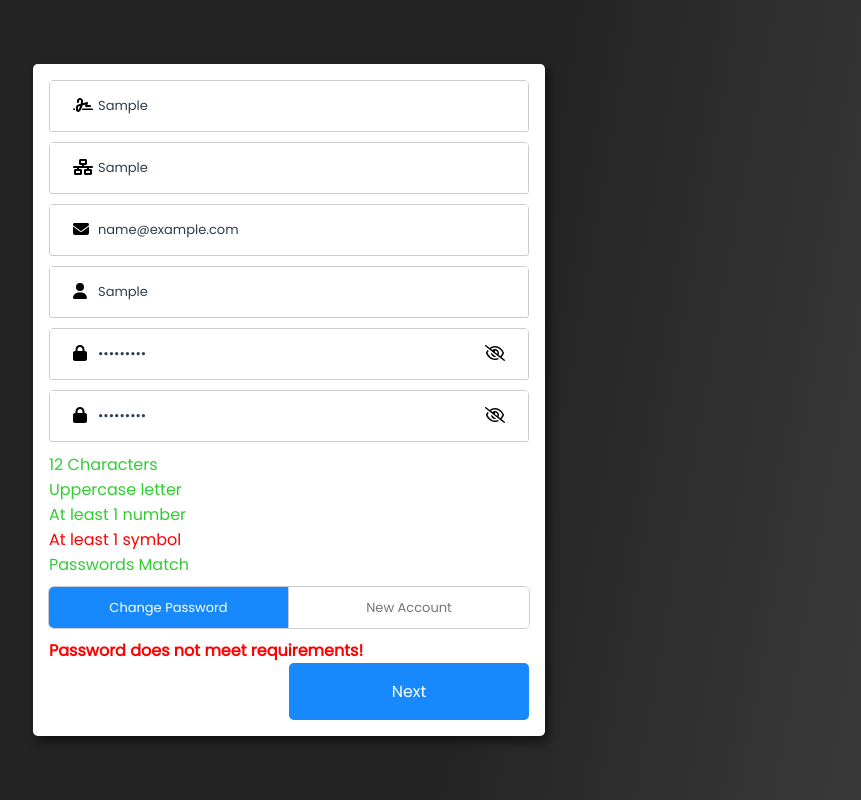
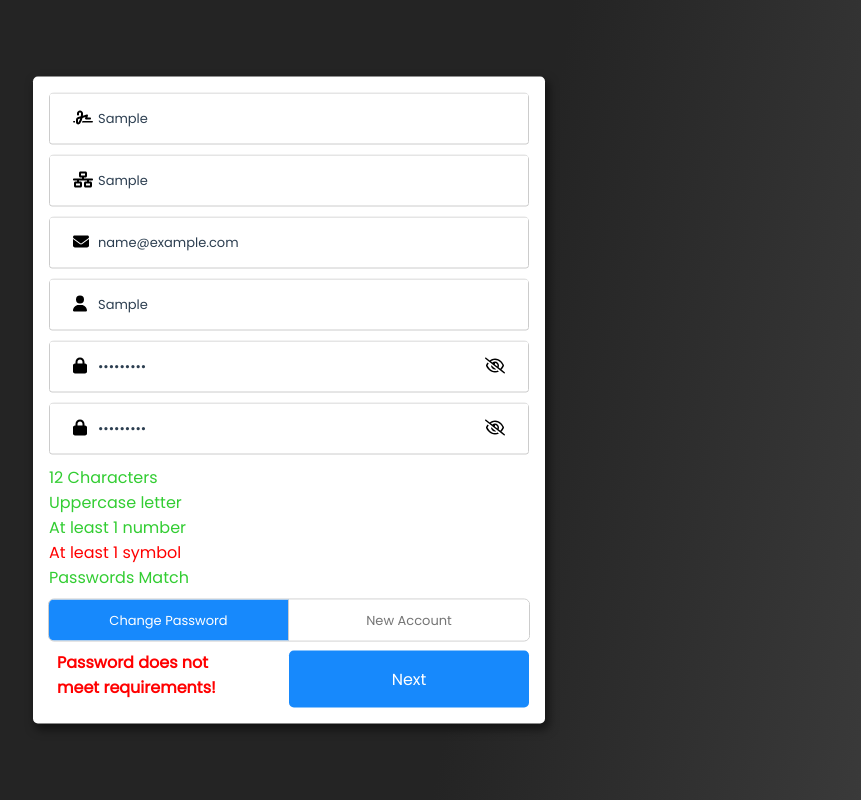
Before and after one commit to PandolfoM/mjp-account-change, a React (Vite) app: page / in a window 1280 px wide. Both pictures are taken after typing "Sample", "Sample", "name@example.com", "Sample", "Sample123", "Sample123" into the empty fields and a click on the button "Next". Shown: the whole page, without its empty margins (351-1212 px from the left). Built offline with nearby package versions, Linux system fonts and the light colour scheme.

Commit message:
animation

```diff
--- a/src/Components/Form/index.jsx
+++ b/src/Components/Form/index.jsx
@@ -7,19 +7,30 @@ import {
   faUser,
 } from "@fortawesome/free-solid-svg-icons";
 import { FontAwesomeIcon } from "@fortawesome/react-fontawesome";
-import { useRef, useState } from "react";
+import { useEffect, useRef, useState } from "react";
 import usePasswordValidation from "../../hooks/usePasswordValidation";
+
 function Form(props) {
   const { formData, setFormData, page, setPage } = props;
   const [error, setError] = useState("");
   const [passwordShown, setPasswordShown] = useState(false);
-  const boxRef1 = useRef(null);
+  const errorTxt = useRef(null);
 
   const [validLength, hasNumber, upperCase, lowerCase, match, specialChar] =
     usePasswordValidation({
       firstPassword: formData.password,
       secondPassword: formData.passwordConfirm,
     });
+
+  useEffect(() => {
+    if (errorTxt.current === null) return;
+    setTimeout(() => {
+      errorTxt.current.style.animation = "toast-slide-out 0.3s";
+    }, 5000);
+    setTimeout(() => {
+      setError("");
+    }, 5100);
+  }, [error]);
 
   const handleChange = (e) => {
     const { name, value } = e.target;
@@ -59,7 +70,6 @@ function Form(props) {
       noValidate
       onChange={handleChange}
       onSubmit={validateInfo}>
-
       <div className="input-container">
         <FontAwesomeIcon icon={faSignature} className="fieldIcon" />
         <input
@@ -155,13 +165,16 @@ function Form(props) {
         </div>
       </div>
 
-      {error && <h4 className="error">{error}</h4>}
-
       <div className="interact-btns">
         <button type="submit" className="nav-btn">
           Next
         </button>
       </div>
+      {error && (
+        <h4 ref={errorTxt} className="error form-error">
+          {error}
+        </h4>
+      )}
     </form>
   );
 }
--- a/src/index.css
+++ b/src/index.css
@@ -30,7 +30,6 @@ body {
   padding: 1rem;
   width: 40vw;
   max-width: 40rem;
-  /* height: 40rem; */
   position: absolute;
   top: 50%;
   left: 50%;
@@ -38,6 +37,7 @@ body {
   background-color: white;
   box-shadow: 3px 5px 10px 1px rgba(0, 0, 0, 0.5);
   border-radius: 0.3rem;
+  overflow: hidden;
 }
 
 .form > * {
@@ -151,6 +151,46 @@ input[type="radio"]:checked + label {
   transition: all ease 500ms;
 }
 
+/* Toast */
+@keyframes toast-slide-in {
+  from {
+      transform: translateX(-100%);
+      opacity: 0;
+  }
+  to {
+      transform: translateX(0);
+      opacity: 1;
+  }
+}
+
+@keyframes toast-slide-out {
+  from {
+      transform: translateX(0);
+      opacity: 1;
+  }
+  to {
+      transform: translateX(-100%);
+      opacity: 0;
+  }
+}
+
+.form-error {
+  position: fixed;
+  left: 1rem;
+  bottom: 1rem;
+  min-height: 2.5rem;
+  max-width: 12rem;
+  border-radius: 10rem;
+  padding: 0.5rem;
+  z-index: 999998;
+  display: flex;
+  justify-content: flex-start;
+  align-items: flex-start;
+  animation: toast-slide-in 0.3s;
+  will-change: transform;
+  transition: all 0.3s;
+}
+
 /* utils */
 .invisible {
   opacity: 0;
```
